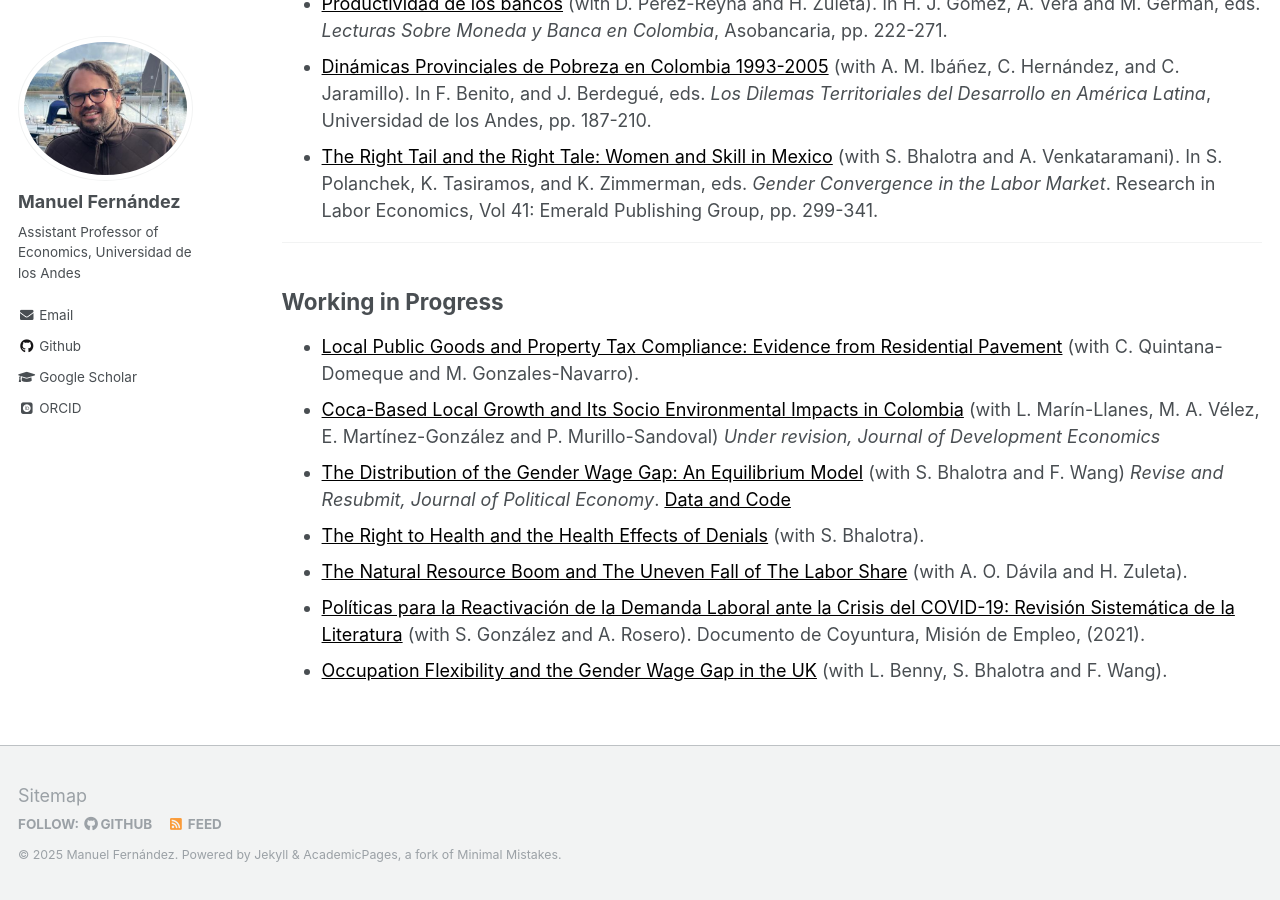
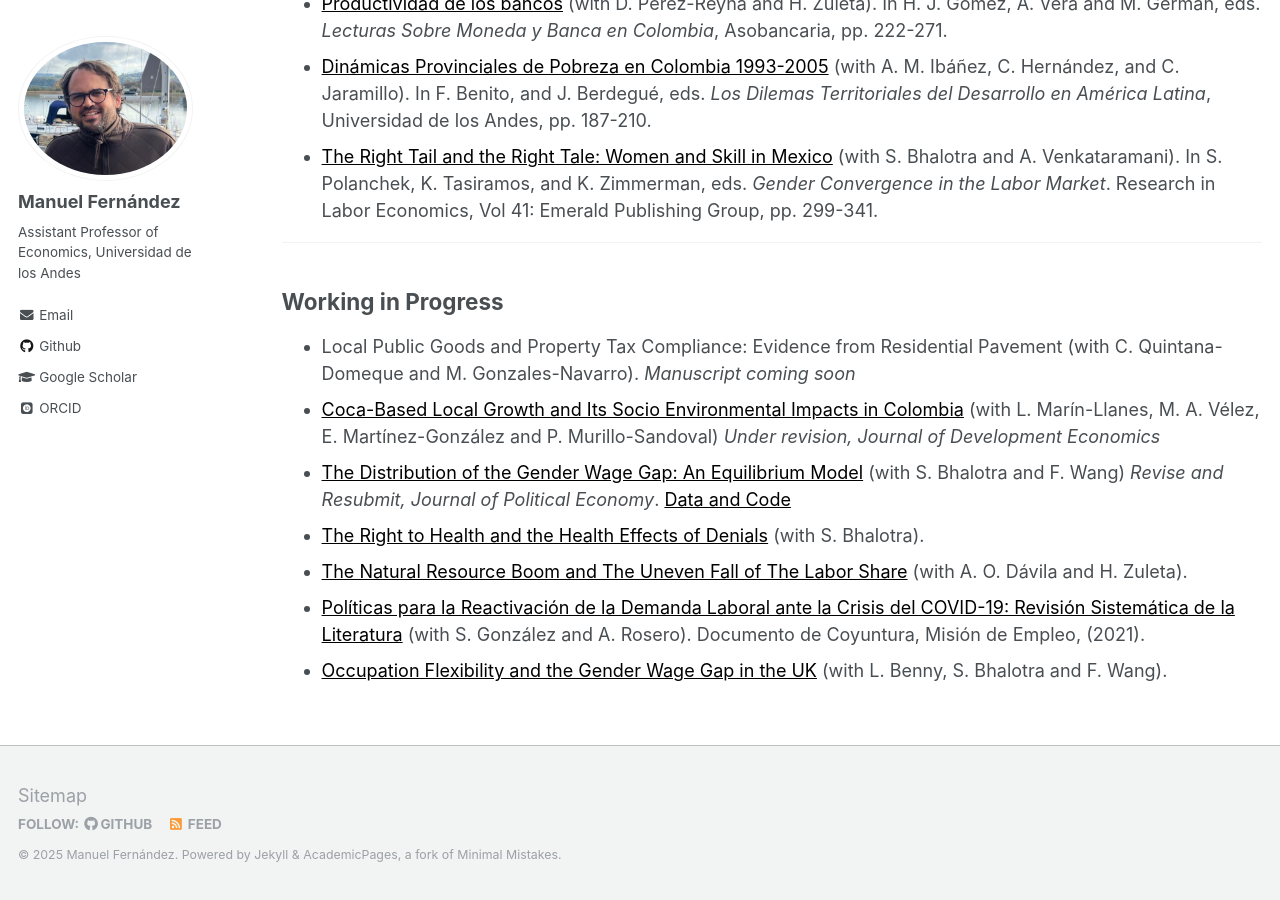
Before and after one commit to man-fern/man-fern.github.io, a Jekyll site: the page built from _pages/research.md, in a window 1280 px wide and 900 px high, scrolled down 869 px. Built offline with Jekyll 4.4.1, drawn with Linux system fonts in a browser that asks for light colours; some web fonts are replaced.

Commit message:
No manuscript tax compliance

```diff
--- a/_pages/research.md
+++ b/_pages/research.md
@@ -31,7 +31,7 @@ redirect_from:
 
 ## Working in Progress
 
-* [Local Public Goods and Property Tax Compliance: Evidence from Residential Pavement](/files/Fernandez-GonzalezNavarro-QuintanaDomeque-Propety-tax-compliance.pdf){: style="color:black; text-decoration: underline;"} (with C. Quintana-Domeque and M. Gonzales-Navarro).
+* Local Public Goods and Property Tax Compliance: Evidence from Residential Pavement (with C. Quintana-Domeque and M. Gonzales-Navarro). *Manuscript coming soon*
 * [Coca-Based Local Growth and Its Socio Environmental Impacts in Colombia](/files/Marin-Fernandez-Velez-Martinez-Murillo-coca-based-local-growth-2025.pdf){: style="color:black; text-decoration: underline;"} (with L. Marín-Llanes, M. A. Vélez, E. Martínez-González and P. Murillo-Sandoval) *Under revision, Journal of Development Economics*
 * [The Distribution of the Gender Wage Gap: An Equilibrium Model](/files/Bhalotra-Fernandez-Wang-FLFP-eq-model.pdf){: style="color:black; text-decoration: underline;"} (with S. Bhalotra and F. Wang) *Revise and Resubmit, Journal of Political Economy*. [Data and Code](https://fanwangecon.github.io/PrjLabEquiBFW/){: style="color:black; text-decoration: underline;"}
 * [The Right to Health and the Health Effects of Denials](/files/Bhalotra-Fernandez-right-to-health.pdf){: style="color:black; text-decoration: underline;"} (with S. Bhalotra).
```
